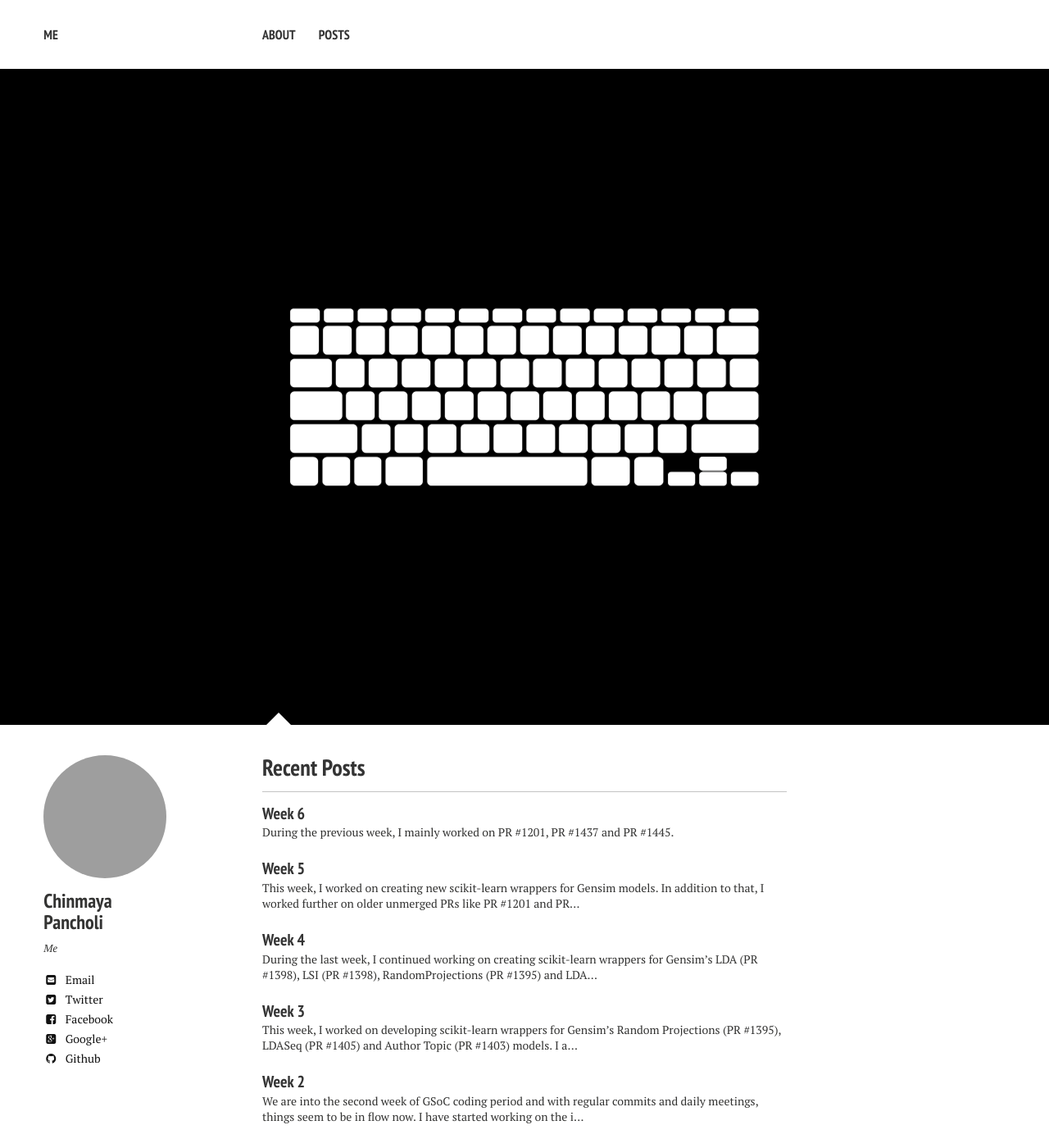
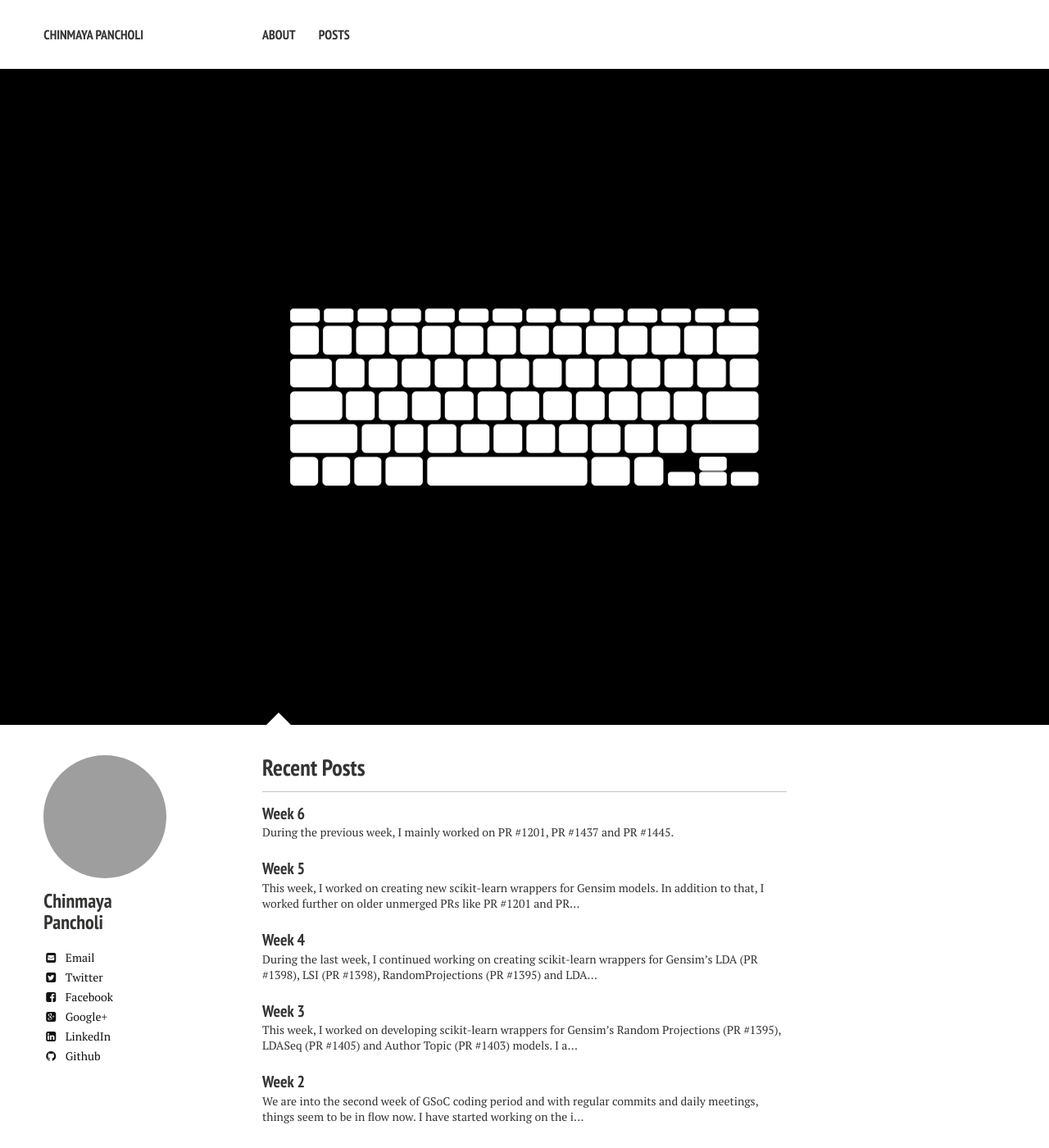
Before and after one commit to chinmayapancholi13/chinmayapancholi13.github.io, a Jekyll site: the page built from index.md, in a window 1280 px wide and 1400 px high. Shown: the whole window at 82% size. Built offline with Jekyll 4.4.1, drawn with Linux system fonts in a browser that asks for light colours; nearby versions of some CDN libraries; grey boxes are pictures that could not be loaded.

Commit message:
updated config.yml

```diff
--- a/_config.yml
+++ b/_config.yml
@@ -1,6 +1,6 @@
 # Site wide configuration
 
-title:            Me
+title:            Chinmaya Pancholi
 locale:           en_IN
 url:
 #collections:
@@ -30,7 +30,7 @@ kramdown:
 owner:
   name: Chinmaya Pancholi
   avatar: https://avatars2.githubusercontent.com/u/10104911?v=3&s=460
-  bio: "Me"
+  bio:
   email: chinmayapancholi13@gmail.com
   disqus-shortname: #aries-will-blog
   twitter: chinmaya_13
@@ -44,7 +44,7 @@ owner:
   bing-verify:
   github: chinmayapancholi13
   stackoverflow: #123456/username   from a "http://stackoverflow.com/users/123456/username" link
-  linkedin: #chinmayapancholi
+  linkedin: cpancholi
   xing: #username
   instagram: #username
   lastfm: #username
```
